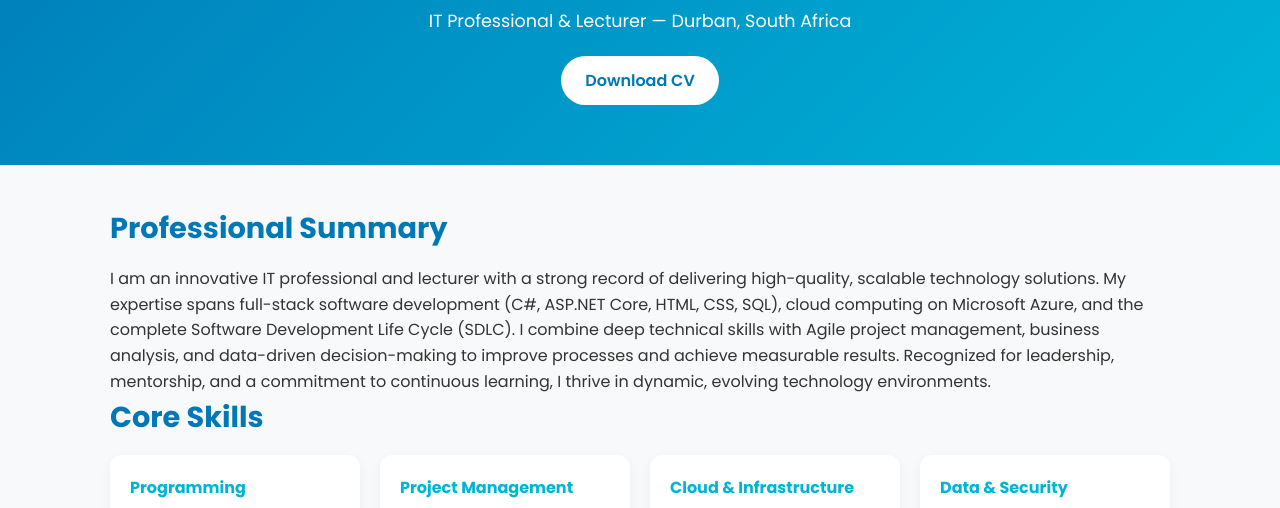
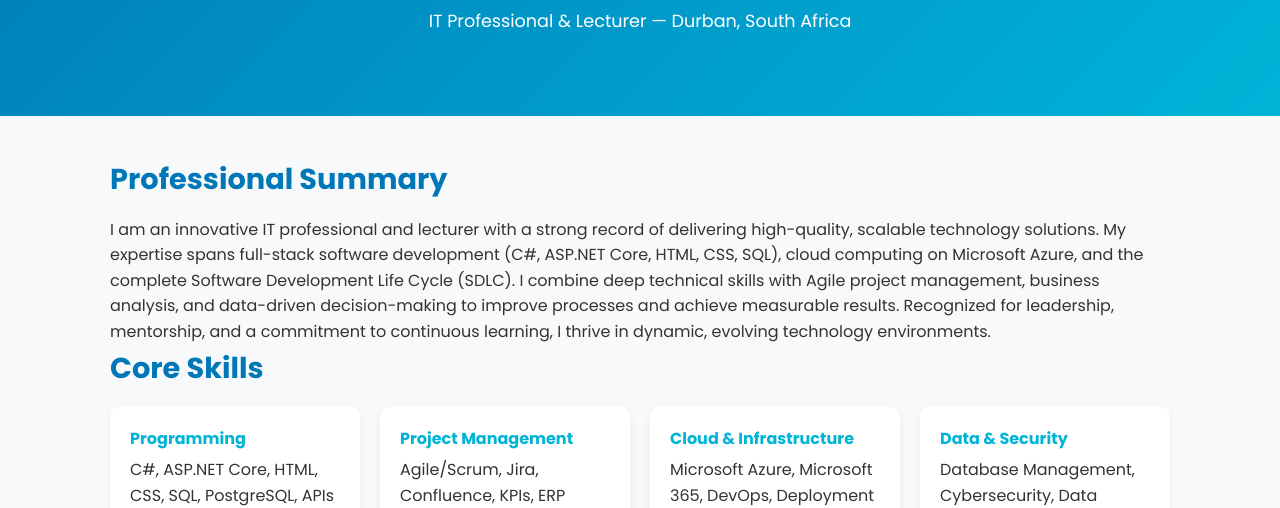
Before and after one commit to samngema/Samke-website, a plain HTML site: page index.html in a window 1280 px wide. Shown: the part 312-820 px from the top of the page. Drawn offline with Linux system fonts and the light colour scheme.

Commit message:
Update index.html

```diff
--- a/index.html
+++ b/index.html
@@ -120,7 +120,6 @@
     <img src="profile.jpg.jpeg" alt="Samukelisiwe Ngema" class="profile-photo">
     <h1>Samukelisiwe Happiness Ngema</h1>
     <p>IT Professional & Lecturer — Durban, South Africa</p>
-    <a href="Samukelisiwe_Ngema_CV_2025.pdf" class="btn" download>Download CV</a>
   </section>
 
   <main class="container">
```
